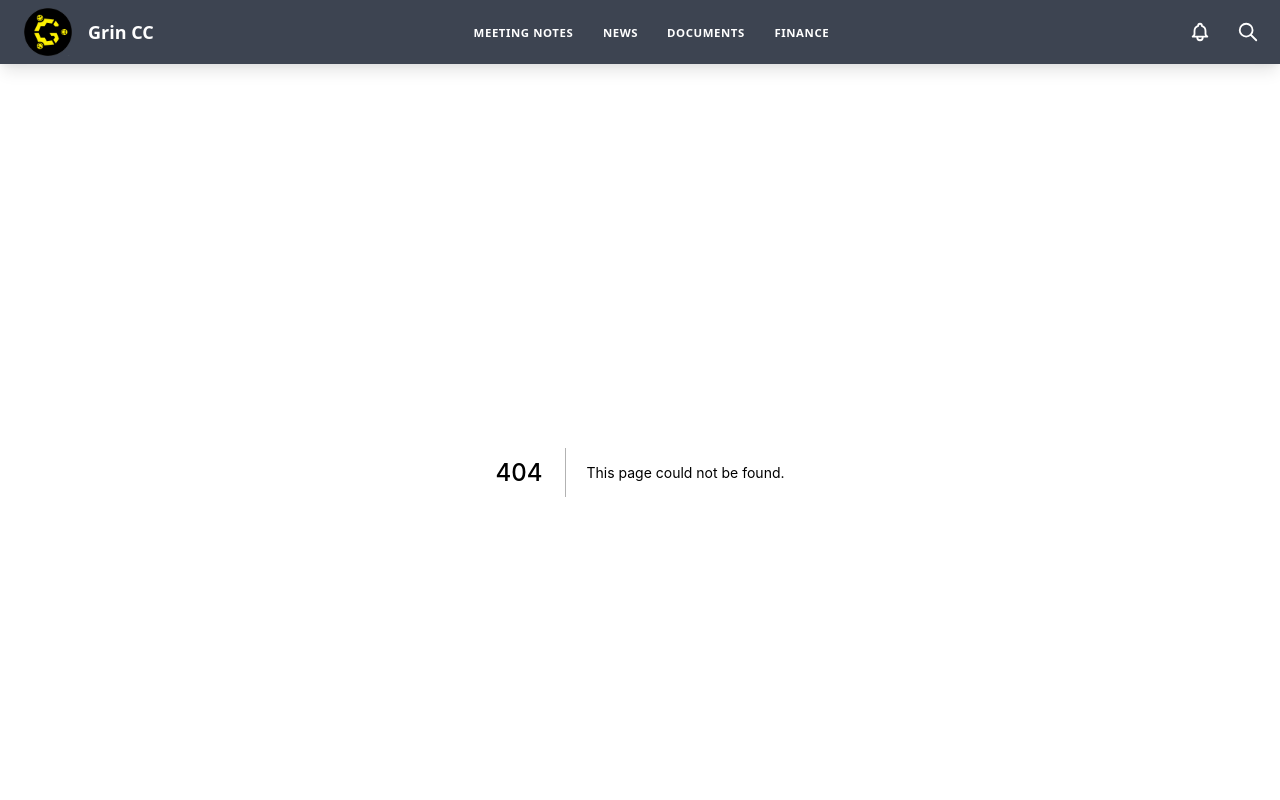
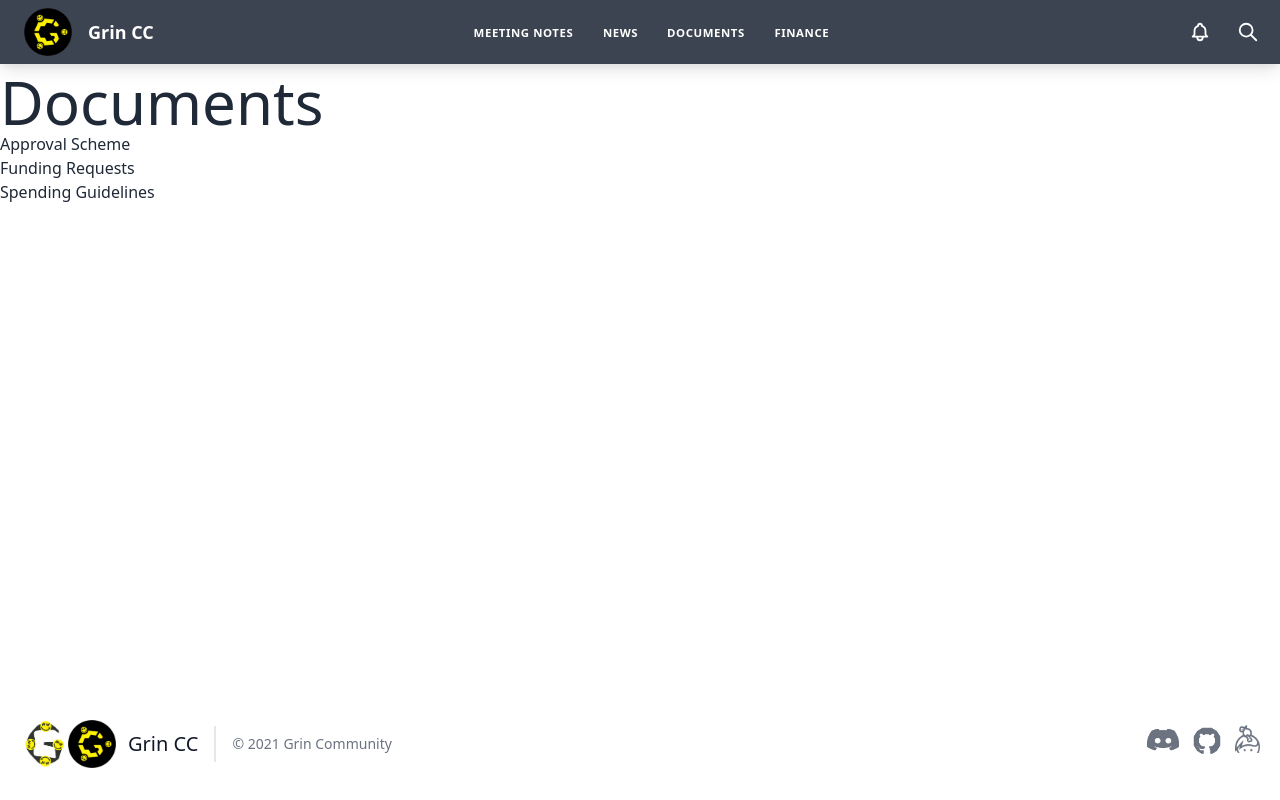
Before and after one commit to stakervali/grincc-next, a Next.js app: page /docs in a window 1280 px wide. Before the commit this address had no page. Shown: the top 800 px of the page. Built offline with nearby package versions, Linux system fonts and the light colour scheme.

Commit message:
Create index.js

```diff
--- /dev/null
+++ b/pages/docs/index.js
@@ -0,0 +1,27 @@
+import Link from 'next/link'
+
+export default function Home() {
+    return (
+        <div>
+            <h1 className="text-6xl text-yellow">Documents</h1>
+
+            <ul>
+                <li>
+                    <Link href="/docs/approval-scheme">
+                        <a className="">Approval Scheme </a>
+                    </Link>
+                </li>
+                <li>
+                    <Link href="/docs/funding-requests">
+                        <a className="">Funding Requests </a>
+                    </Link>
+                </li>
+                <li>
+                    <Link href="/docs/spending-guidelines">
+                        <a className="">Spending Guidelines </a>
+                    </Link>
+                </li>
+            </ul>
+        </div>
+    )
+}
```
